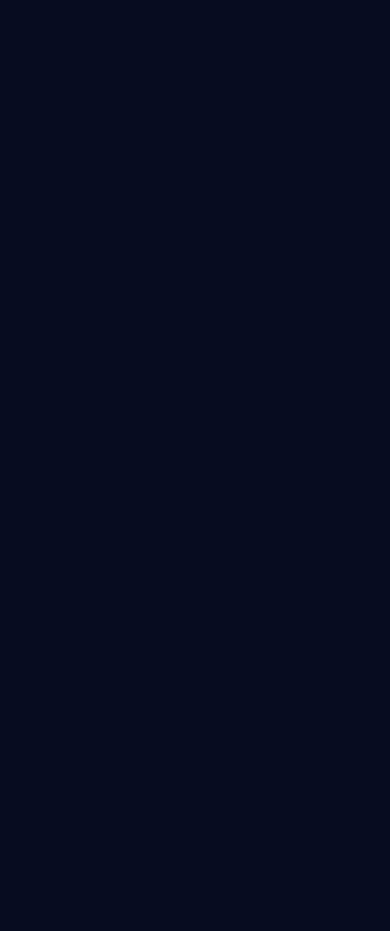
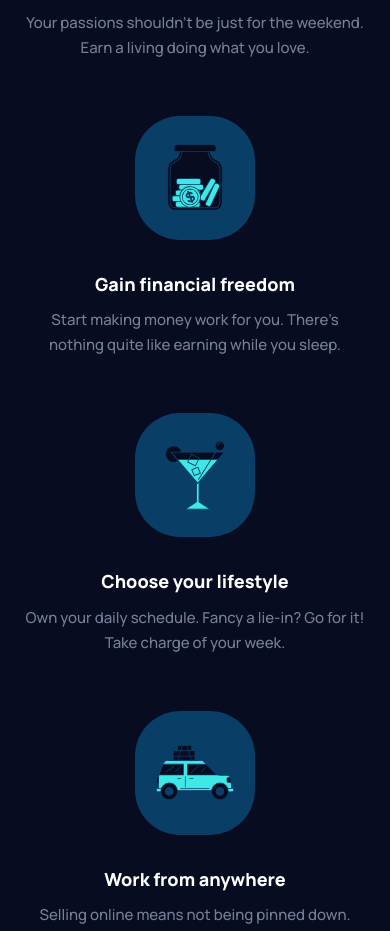
Before and after one commit to brasspetals/fm-maker-landing-page, a Svelte app: page / in a window 390 px wide. Shown: the part 1066-1997 px from the top of the page. Before the commit the page ends 844 px from the top, so only its background shows below. Built offline with nearby package versions, Linux system fonts and the light colour scheme.

Commit message:
Add Features section - mobile

```diff
--- a/src/App.svelte
+++ b/src/App.svelte
@@ -1,9 +1,12 @@
 <script>
 	import Header from './components/Header.svelte';
+	import Features from './components/Features.svelte';
 </script>
 
-<Header></Header>
-
+<Header/>
+<main>
+<Features/>
+</main>
 
 <style>
 
--- /dev/null
+++ b/src/components/FeatureCard.svelte
@@ -0,0 +1,48 @@
+<script>
+  export let src
+  export let heading
+  export let description
+</script>
+
+<div class="feature">
+  <div class="feature-img">
+    <img src="{src}" alt="">
+  </div>
+  <div class="feature-text">
+    <h3>{heading}</h3>
+    <p>{description} </p>
+  </div>
+</div>
+
+<style>
+  .feature {
+    display: grid;
+    justify-items: center;
+    gap: 32px;
+  }
+
+  .feature-img {
+    background-color: var(--color-blue);
+    height: 124px;
+    width: 120px;
+    border-radius: 45px;
+    display: grid;
+    align-items: center;
+    justify-content: center;
+    justify-items: center;
+  }
+
+  .feature-img img {
+    width: 75%;
+  }
+
+  h3 {
+    font-size: 18px;
+    line-height: 1.366;
+    margin-bottom: 11px;
+  }
+
+  p {
+    max-width: 38ch;
+  }
+</style>
--- /dev/null
+++ b/src/components/Features.svelte
@@ -0,0 +1,20 @@
+<script>
+  import Feature from './FeatureCard.svelte'
+</script>
+
+<div class="features">
+  <Feature src="/images/illustration-passions.svg" heading="Indulge your passions" description="Your passions shouldn't be just for the weekend. Earn a living doing what you love."/>
+  <Feature src="/images/illustration-financial-freedom.svg" heading="Gain financial freedom" description="Start making money work for you. There’s nothing quite like earning while you sleep."/>
+  <Feature src="/images/illustration-lifestyle.svg" heading="Choose your lifestyle" description="Own your daily schedule. Fancy a lie-in? Go for it! Take charge of your week."/>
+  <Feature src="/images/illustration-work-anywhere.svg" heading="Work from anywhere" description="Selling online means not being pinned down. Want to work AND travel? Go for it!"/>
+</div>
+
+<style>
+  .features {
+    display: grid;
+    justify-items: center;
+    text-align: center;
+    padding: 72px 24px;
+    gap: 56px;
+  }
+</style>
--- a/src/components/Header.svelte
+++ b/src/components/Header.svelte
@@ -17,7 +17,7 @@
     display: grid;
     justify-items: center;
     position: relative;
-    padding: 40px 0;
+    padding: 40px 0 146px;
   }
 
   .hero {
@@ -26,7 +26,7 @@
     background-position-x: center;
     background-repeat: no-repeat;
     background-size: 410px 233px;
-    padding: 342px 24px 65px;
+    padding: 342px 24px 0;
     text-align: center;
     overflow: hidden;
     display: grid;
@@ -52,7 +52,7 @@
   header::after {
     content: url('/images/icon-scroll.svg');
     position: absolute;
-    bottom: 26px;
+    bottom: 67px;
     left: 50%;
     transform: translateX(-50%);
   }
```
